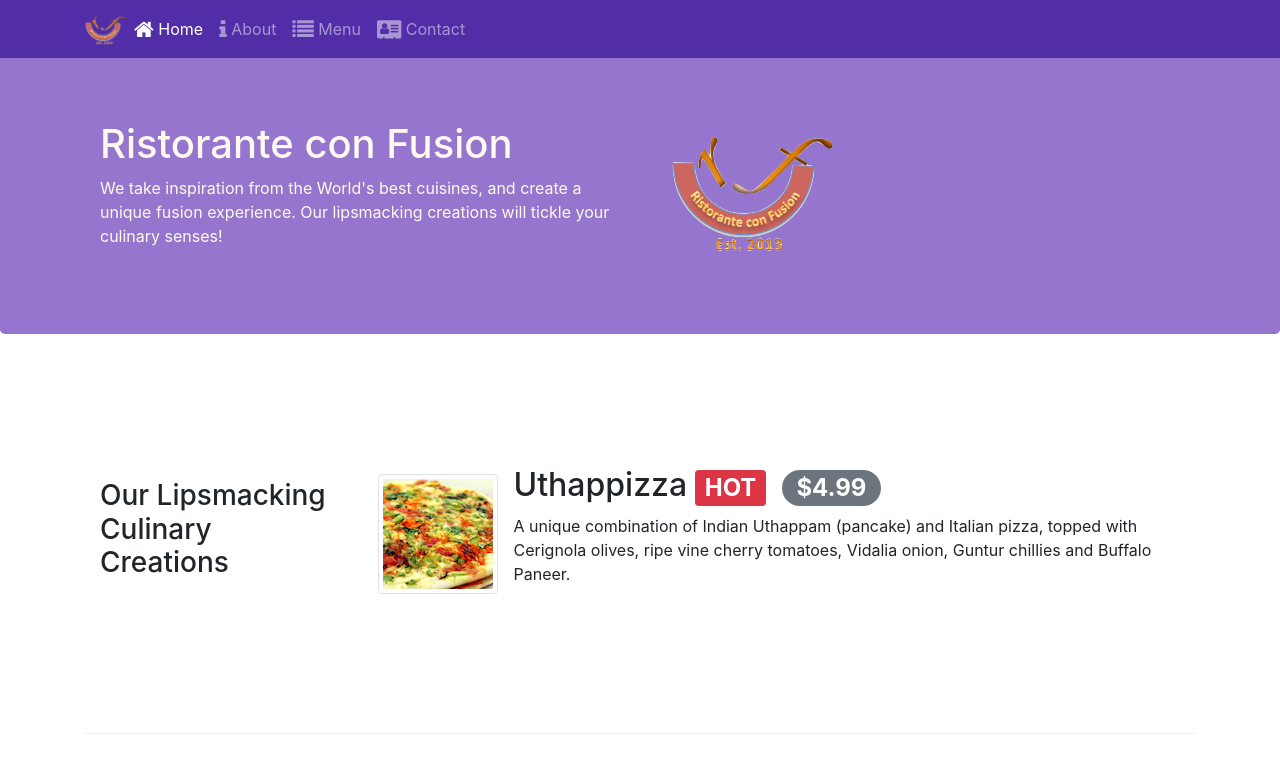
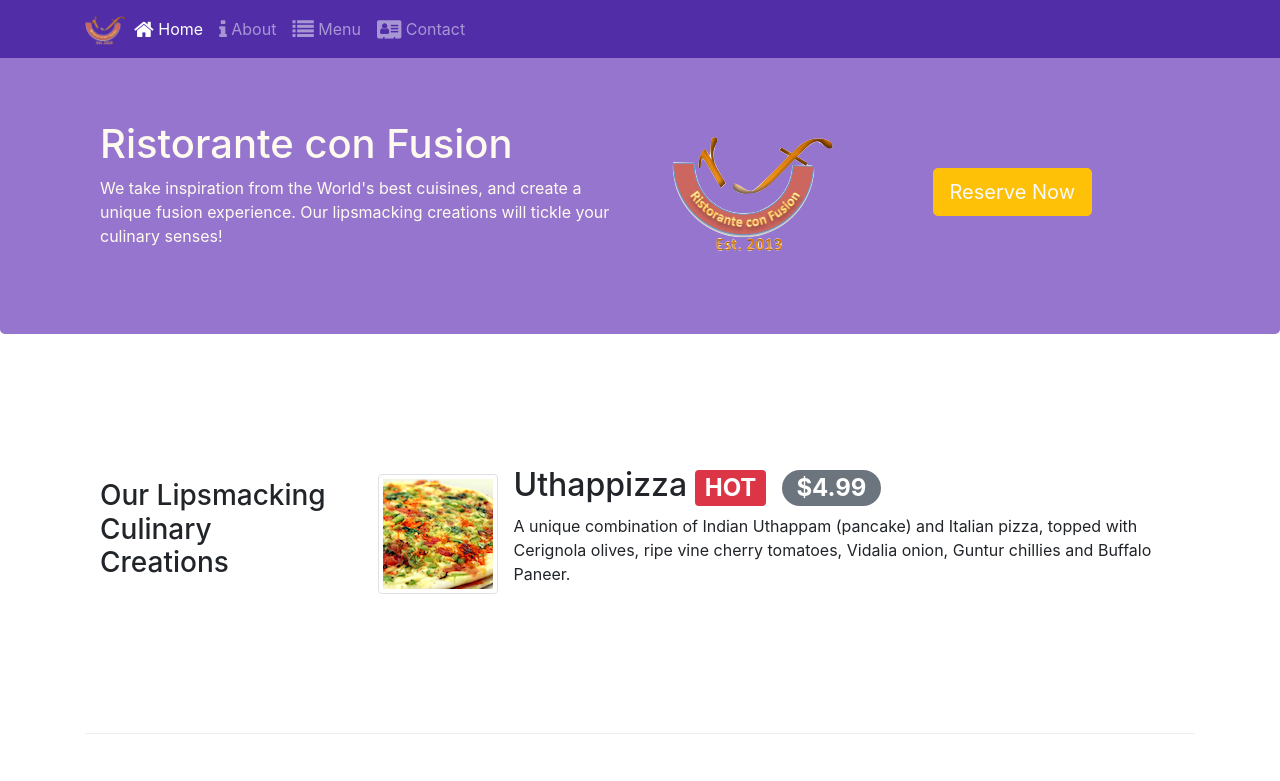
Before and after one commit to FattoumiTayssir/Bootstrap_test, a website: page index.html in a window 1280 px wide. Shown: the top 781 px of the page. Drawn offline with nearby package versions, Linux system fonts and the light colour scheme.

Commit message:
adding reserver now button on the top of the page

```diff
--- a/index.html
+++ b/index.html
@@ -44,11 +44,16 @@
                     <p>We take inspiration from the World's best cuisines, and create a unique fusion experience. Our
                         lipsmacking creations will tickle your culinary senses!</p>
                 </div>
-                <div class="col-12 col-sm">
+                <div class="col-12 col-sm-3">
                     <div class="col-12 col-sm align-self-center">
                         <img src="img/logo.png" class="img-fluid">
                     </div>
                 </div>
+                <div class="col-12 col-sm-3">
+                    <a href="#reserve_header" class="btn btn-warning text-light btn-lg " role="button" >Reserve Now</a>
+
+                </div>
+
             </div>
         </div>
     </header>
@@ -111,10 +116,10 @@
                 </div>
             </div>
         </div>
-        <div class="row row-content  justify-content-md-center p-0 ">
-            <div class="card col-12  col-sm-12 ">
+        <div class="row row-content  justify-content-md-center p-0 " id="reserve_header">
+            <div class="card col-12 p-0 col-sm-12 ">
                 <div class="card-body p-0">
-                    <div class="card-header badge-warning text-light">
+                    <div class="card-header badge-warning text-light" >
                         <h3>Reserve a table</h3>
                       </div>
                     <form class="p-3">
@@ -171,7 +176,7 @@
                             </div>
                         </div>
                         <div class="form-group">
-                        <div class="row"><div class="col-0 col-sm-2"></div><div class="col-12 col-sm-5"><a href="#!" class="btn btn-primary">Reserve</a></div></div>
+                        <div class="row"><div class="col-0 col-sm-2"></div><div class="col-12 col-sm-5"><a href="#!" class="btn btn-primary" id="reserve">Reserve</a></div></div>
                         </div>
                     </form>
 
```
